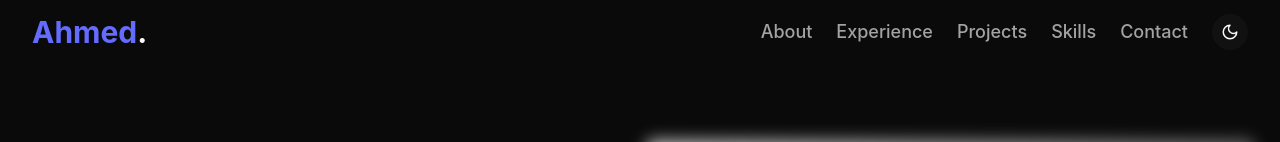
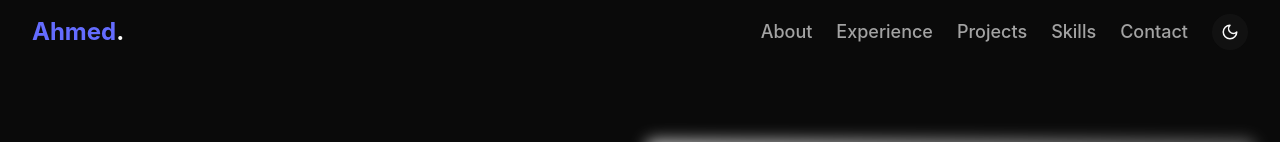
Before and after one commit to HafizAhmed223/PortfolioSite, a React (Vite) app: page / in a window 1280 px wide. Shown: the top 142 px of the page. Built offline with nearby package versions, Linux system fonts and the light colour scheme.

Commit message:
Updated UI

```diff
--- a/src/components/layout.tsx
+++ b/src/components/layout.tsx
@@ -34,7 +34,7 @@ export default function Layout({ children }: { children: React.ReactNode }) {
         )}
       >
         <nav className="max-w-[1600px] mx-auto px-4 sm:px-6 lg:px-8 h-16 flex items-center justify-between">
-          <a href="#" className="text-3xl font-bold">
+          <a href="#" className="text-2xl font-bold">
             Ahmed<span className="text-primary">.</span>
           </a>
 
```
